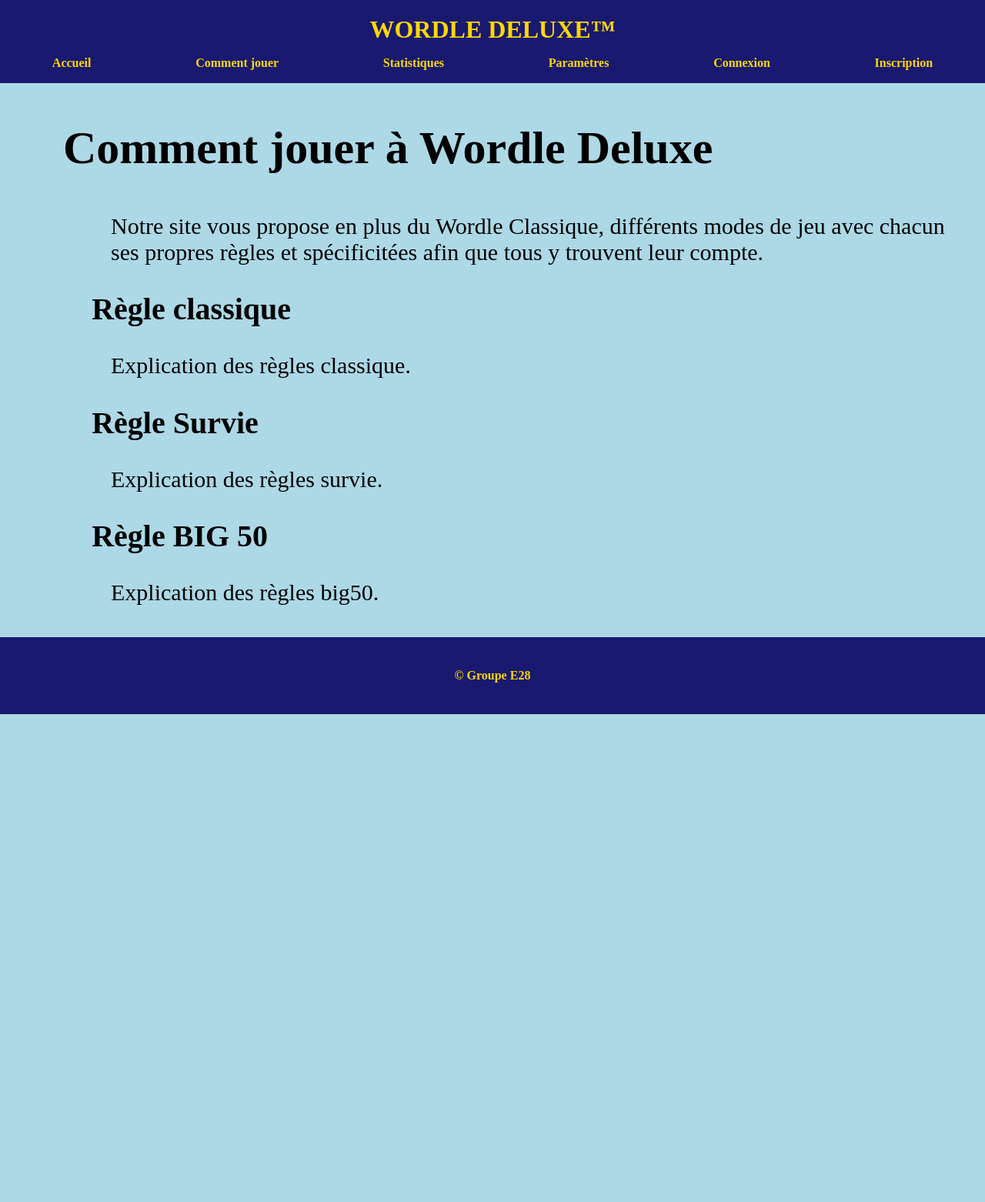
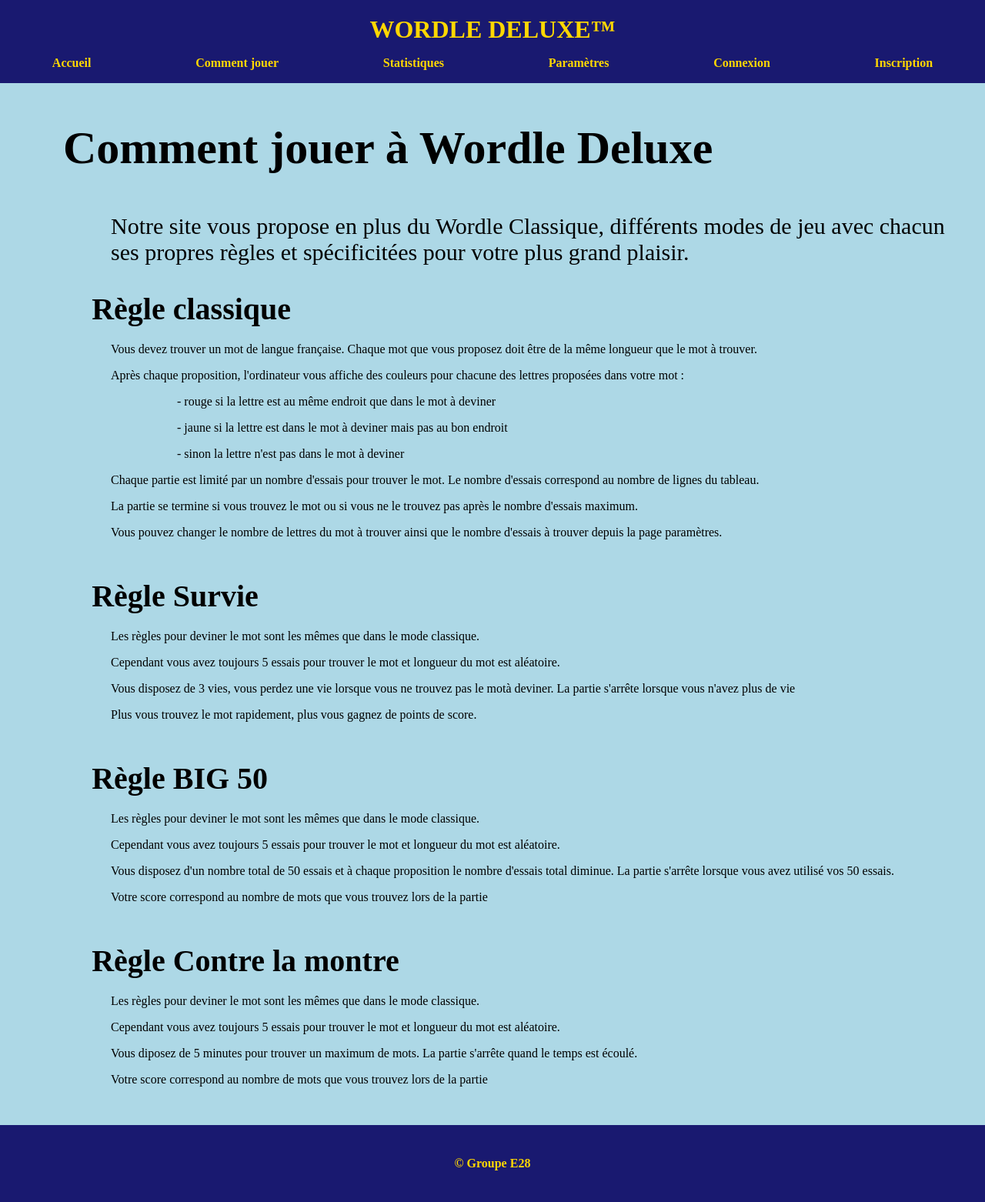
Before and after one commit to adrienchristiaen/WordleSolveurWeb, a Flask app: page /comment-jouer in a window 1280 px wide. Shown: the whole page at 77% size. Before the commit the page ends 928 px from the top, so only its background shows below. Run offline with Flask 2, Linux system fonts and the light colour scheme.

Commit message:
Redaction des règles

```diff
--- a/web/static/regle.css
+++ b/web/static/regle.css
@@ -10,6 +10,7 @@
 {
 	font-size: 40px;
 	margin-left: 8%;
+	margin-bottom: 20px;
 }
 
 p
--- a/web/templates/comment-jouer.html
+++ b/web/templates/comment-jouer.html
@@ -15,19 +15,36 @@
     <body>
 
     	<h1 class="titre"> Comment jouer à Wordle Deluxe </h1>
-    	<p> Notre site vous propose en plus du Wordle Classique, différents modes de jeu avec chacun ses propres règles et spécificitées afin que tous y trouvent leur compte.
+    	<p> Notre site vous propose en plus du Wordle Classique, différents modes de jeu avec chacun ses propres règles et spécificitées pour votre plus grand plaisir.
     	</p>
 
     	<h2 class="titre2"> Règle classique </h2>
-    	<p>Explication des règles classique.</p>
+    	<p style="font-size: medium;"> Vous devez trouver un mot de langue française. Chaque mot que vous proposez doit être de la même longueur que le mot à trouver.</p>
+    	<p style="font-size: medium;"> Après chaque proposition, l'ordinateur vous affiche des couleurs pour chacune des lettres proposées dans votre mot :</p>
+		<p style="font-size: medium;margin-left: 210px;"> - rouge si la lettre est au même endroit que dans le mot à deviner </p>
+		<p style="font-size: medium;margin-left: 210px;"> - jaune si la lettre est dans le mot à deviner mais pas au bon endroit </p>
+		<p style="font-size: medium;margin-left: 210px;"> - sinon la lettre n'est pas dans le mot à deviner  </p>
+		<p style="font-size: medium;"> Chaque partie est limité par un nombre d'essais pour trouver le mot. Le nombre d'essais correspond au nombre de lignes du tableau.</p>
+		<p style="font-size: medium;"> La partie se termine si vous trouvez le mot ou si vous ne le trouvez pas après le nombre d'essais maximum.</p>
+		<p style="font-size: medium;margin-bottom: 50px;"> Vous pouvez changer le nombre de lettres du mot à trouver ainsi que le nombre d'essais à trouver depuis la page paramètres.</p>
 
     	<h2 class="titre2"> Règle Survie </h2>
-    	<p>Explication des règles survie.</p>
+    	<p style="font-size: medium;"> Les règles pour deviner le mot sont les mêmes que dans le mode classique.</p>
+		<p style="font-size: medium;"> Cependant vous avez toujours 5 essais pour trouver le mot et longueur du mot est aléatoire. </p>
+		<p style="font-size: medium;"> Vous disposez de 3 vies, vous perdez une vie lorsque vous ne trouvez pas le motà deviner. La partie s'arrête lorsque vous n'avez plus de vie</p>
+    	<p style="font-size: medium;margin-bottom: 50px;"> Plus vous trouvez le mot rapidement, plus vous gagnez de points de score.</p>
 
     	<h2 class="titre2"> Règle BIG 50 </h2>
-    	<p>Explication des règles big50.</p>
+    	<p style="font-size: medium;"> Les règles pour deviner le mot sont les mêmes que dans le mode classique.</p>
+		<p style="font-size: medium;"> Cependant vous avez toujours 5 essais pour trouver le mot et longueur du mot est aléatoire. </p>
+    	<p style="font-size: medium;"> Vous disposez d'un nombre total de 50 essais et à chaque proposition le nombre d'essais total diminue. La partie s'arrête lorsque vous avez utilisé vos 50 essais.</p>
+		<p style="font-size: medium;margin-bottom: 50px;"> Votre score correspond au nombre de mots que vous trouvez lors de la partie</p>
 
-
+		<h2 class="titre2"> Règle Contre la montre </h2>
+    	<p style="font-size: medium;"> Les règles pour deviner le mot sont les mêmes que dans le mode classique.</p>
+		<p style="font-size: medium;"> Cependant vous avez toujours 5 essais pour trouver le mot et longueur du mot est aléatoire. </p>
+		<p style="font-size: medium;"> Vous diposez de 5 minutes pour trouver un maximum de mots. La partie s'arrête quand le temps est écoulé.</p>
+		<p style="font-size: medium;margin-bottom: 50px;"> Votre score correspond au nombre de mots que vous trouvez lors de la partie</p>
 
     </body>
 {% endblock %}
```
